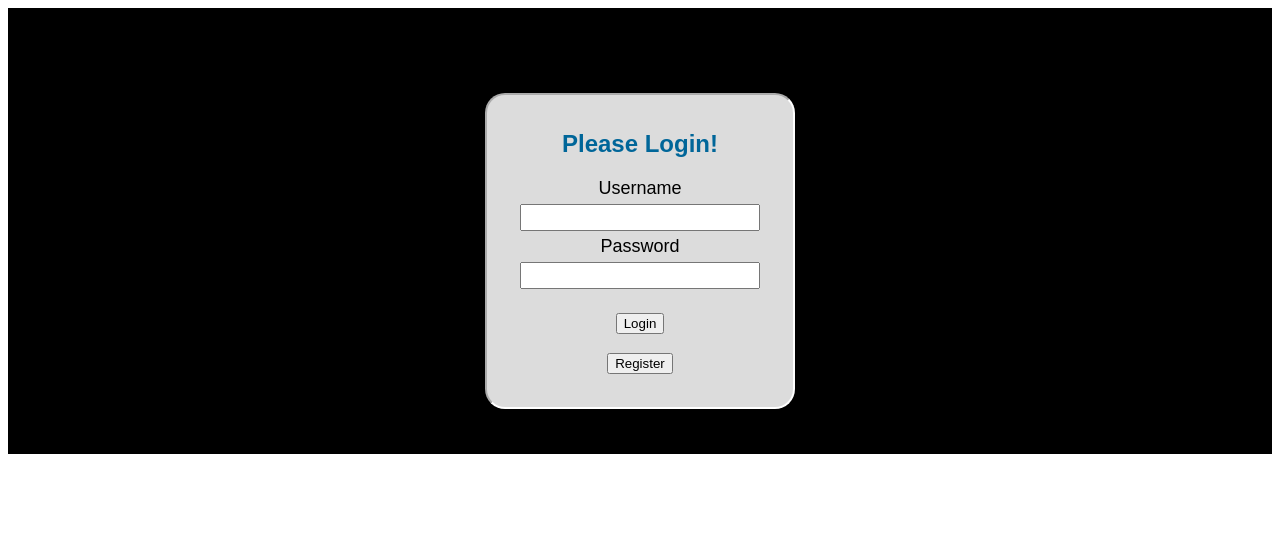
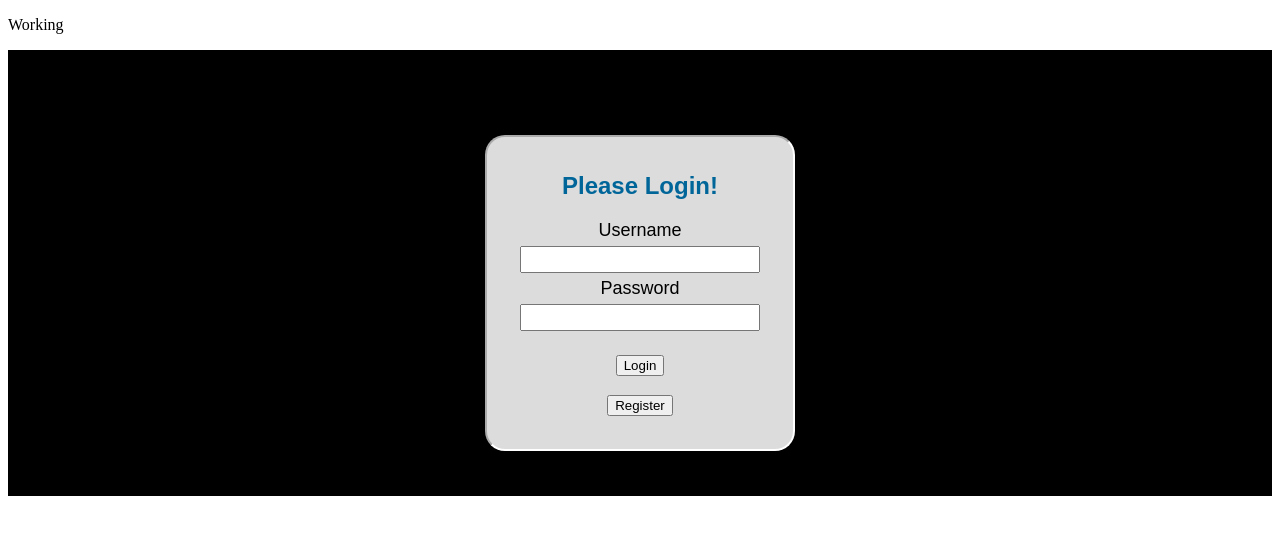
Before and after one commit to qleseid/MSSE663-S8W1-group-project, an Angular app: page / in a window 1280 px wide. Shown: the top 534 px of the page. Built offline with nearby package versions, Linux system fonts and the light colour scheme.

Commit message:
Added some routing

```diff
--- a/src/app/app-routing.module.ts
+++ b/src/app/app-routing.module.ts
@@ -1,8 +1,14 @@
 import { NgModule } from '@angular/core';
 import { Routes, RouterModule } from '@angular/router';
+import { LoginComponent } from './login/login.component';
 
-
-const routes: Routes = [];
+//This routes the app from specific address bar inputs
+const routes: Routes = [
+  {path: "", component: LoginComponent},
+  {path: "login", component: LoginComponent},
+  {path: "register", component: LoginComponent},
+  {path: "**", redirectTo: "" }
+];
 
 @NgModule({
   imports: [RouterModule.forRoot(routes)],
--- a/src/app/app.component.html
+++ b/src/app/app.component.html
@@ -1 +1,2 @@
-<app-login></app-login>
+<p>Working</p>
+<router-outlet></router-outlet>
```
